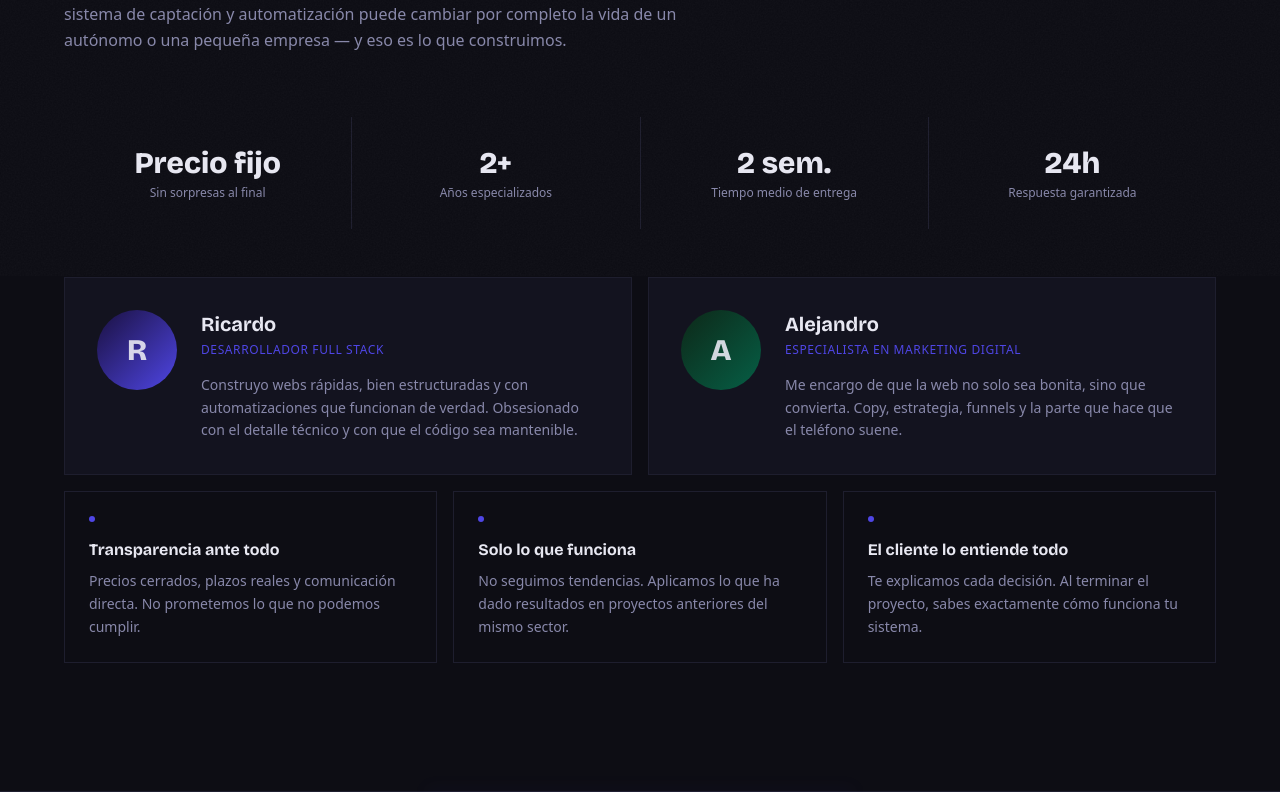
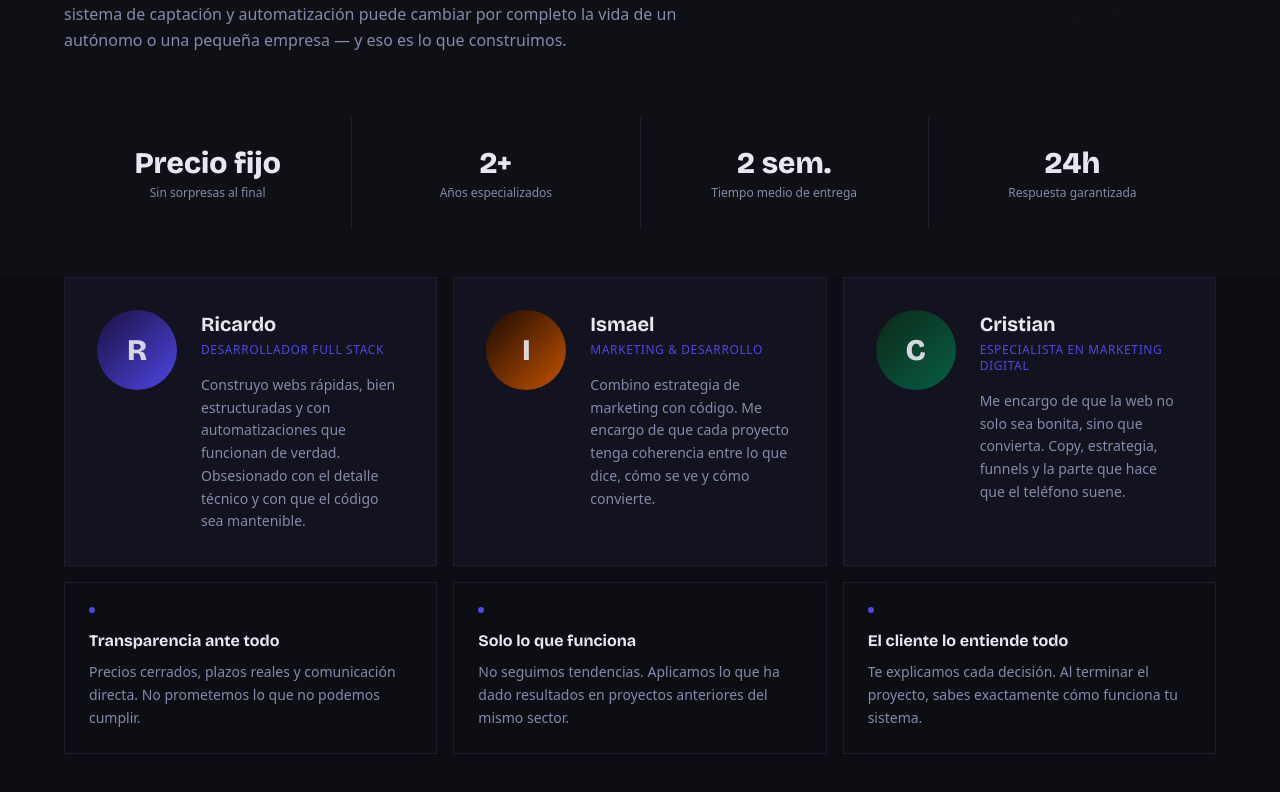
Before and after one commit to Ricardo2325/captiva, a Next.js app: page /nosotros in a window 1280 px wide. Shown: the part 524-1316 px from the top of the page. Built offline with nearby package versions, Linux system fonts and the light colour scheme.

Commit message:
feat: add Ismael, rename Alejandro to Cristian, update team to 3 members

```diff
--- a/src/components/About.tsx
+++ b/src/components/About.tsx
@@ -11,8 +11,15 @@ const team = [
     gradient: 'linear-gradient(135deg, #1a1040 0%, #4f46e5 100%)',
   },
   {
-    initials: 'A',
-    name: 'Alejandro',
+    initials: 'I',
+    name: 'Ismael',
+    role: 'Marketing & Desarrollo',
+    bio: 'Combino estrategia de marketing con código. Me encargo de que cada proyecto tenga coherencia entre lo que dice, cómo se ve y cómo convierte.',
+    gradient: 'linear-gradient(135deg, #1a0a00 0%, #c45200 100%)',
+  },
+  {
+    initials: 'C',
+    name: 'Cristian',
     role: 'Especialista en Marketing Digital',
     bio: 'Me encargo de que la web no solo sea bonita, sino que convierta. Copy, estrategia, funnels y la parte que hace que el teléfono suene.',
     gradient: 'linear-gradient(135deg, #0d2818 0%, #065f46 100%)',
@@ -45,7 +52,7 @@ export default function About() {
             className="font-display font-bold leading-tight text-3xl md:text-4xl lg:text-5xl mb-5"
             style={{ color: '#e8e8f2' }}
           >
-            Dos personas.<br />Un enfoque.
+            Tres personas.<br />Un enfoque.
           </h2>
           <p className="text-base md:text-lg leading-relaxed mb-5" style={{ color: '#8888aa' }}>
             Somos una micro-agencia sin capas intermedias. Hablas directamente con quien hace el trabajo. Nada de cuentas, nada de gestores de proyecto. Solo resultado.
@@ -84,7 +91,7 @@ export default function About() {
         </motion.div>
 
         {/* Team */}
-        <div className="grid grid-cols-1 md:grid-cols-2 gap-4">
+        <div className="grid grid-cols-1 md:grid-cols-3 gap-4">
           {team.map((person, i) => (
             <motion.div
               key={person.name}
```
